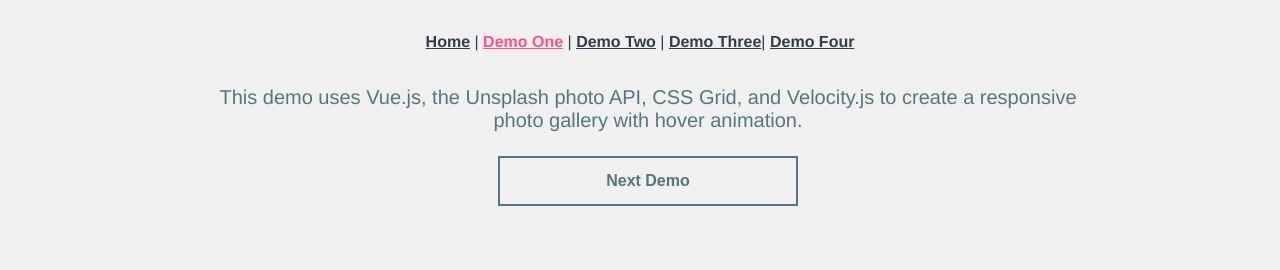
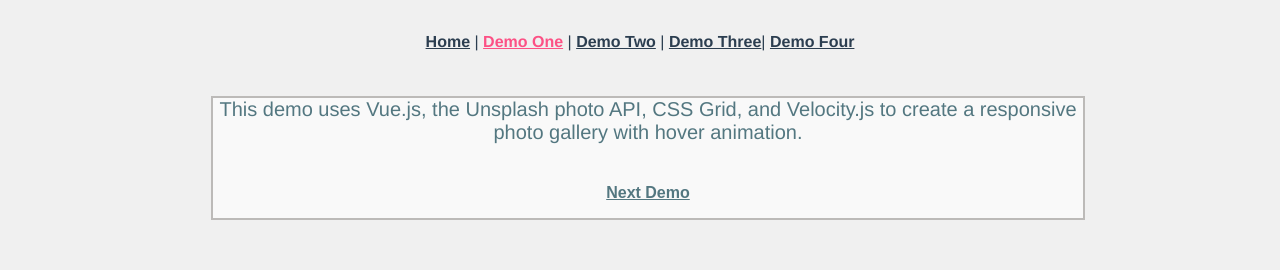
Before and after one commit to Daniel-hershel/portfolio, a Vue app: page /#/dOne in a window 1280 px wide. Shown: the top 270 px of the page. Built offline with nearby package versions, Linux system fonts and the light colour scheme.

Commit message:
back up to the cloud

```diff
--- a/src/components/Intro.vue
+++ b/src/components/Intro.vue
@@ -21,6 +21,8 @@ export default {
     margin:auto;
     font-size: 20px;
     margin-bottom: 1.5em;
+    background:#f9f9f9;
+    border: 2px solid #bcbab8;
 
 
 }
--- a/src/components/IntroWButton.vue
+++ b/src/components/IntroWButton.vue
@@ -20,14 +20,32 @@ export default {
 }
 </script>
 
-<style>
+<style scoped>
 
 .textHolder{
     width:68%;
     margin:auto;
     font-size: 20px;
     margin-bottom: .8em;
+    background:#f9f9f9;
+    border: 2px solid #bcbab8;
+    /* border: 2px solid #625757; */
+}
 
+button{
+   background: none;
+   width: 300px;
+   height:50px;
+   color: #537780;
+   border: none !important;
+   font-size:16px;
+   font-weight:bold;
+   margin-top: 1.5em;
+   text-decoration:underline;
+}
+button:hover{
+    background:#537780;
+    color:white;
 }
 /* Mobile */
 @media (max-width: 900px) {
```
